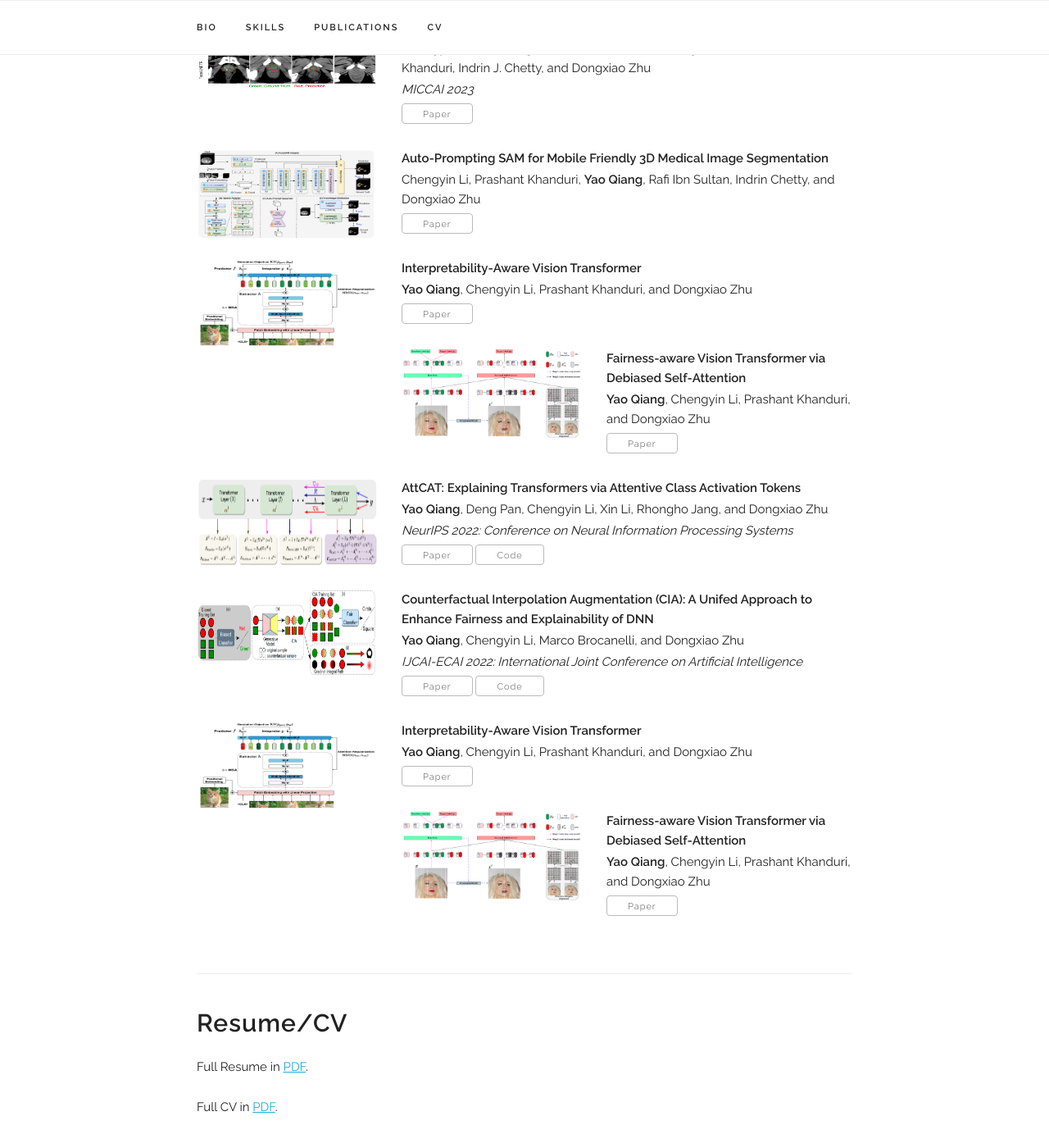
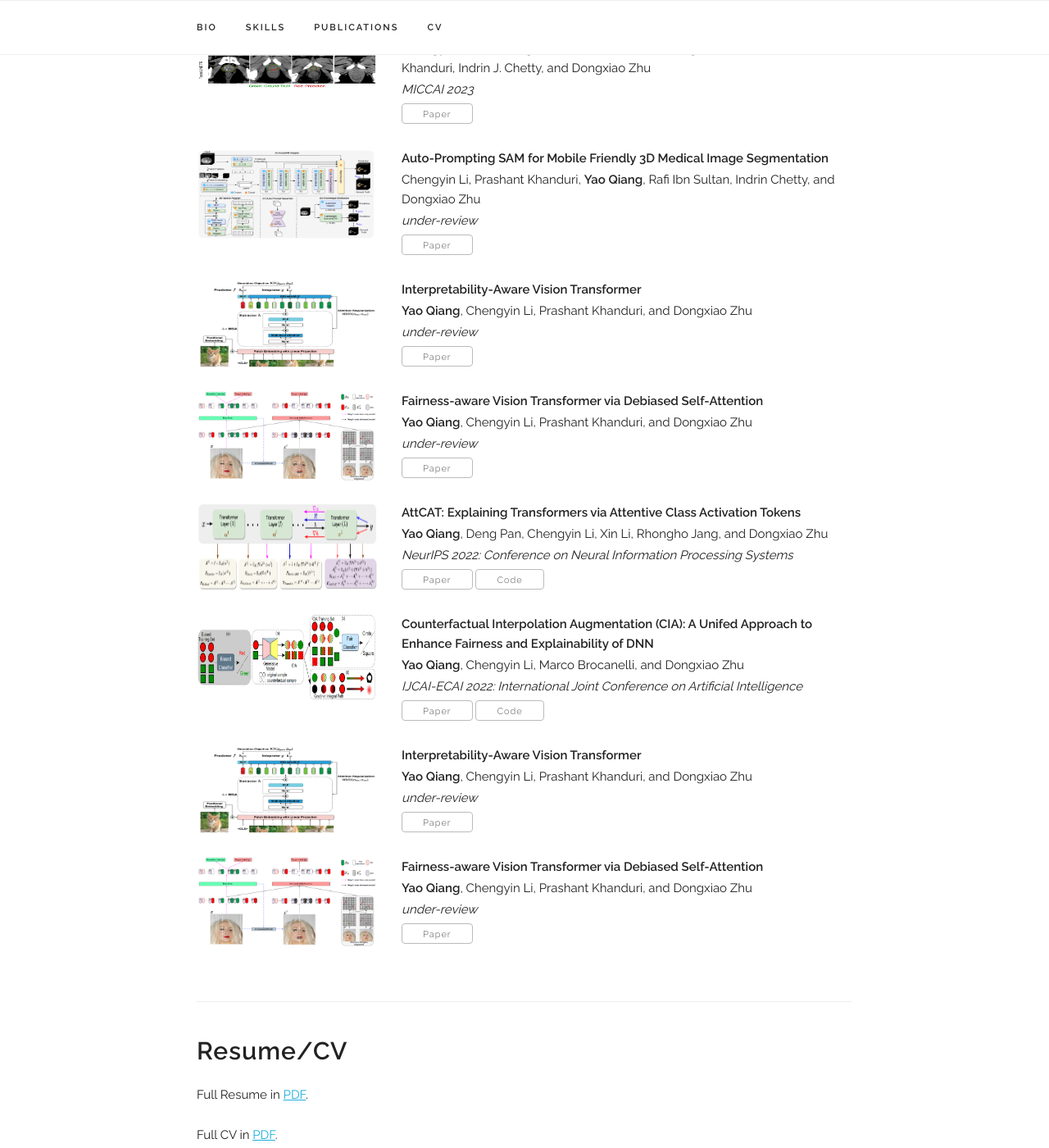
Before and after one commit to qiangyao1988/qiangyao1988.github.io, a Jekyll site: the page built from index.html, in a window 1280 px wide and 1400 px high, scrolled down 2619 px. Shown: the whole window at 82% size. Built offline with Jekyll 4.4.1, drawn with Linux system fonts in a browser that asks for light colours; some web fonts are replaced.

Commit message:
Update publications.yaml
update

```diff
--- a/_data/publications.yaml
+++ b/_data/publications.yaml
@@ -60,20 +60,21 @@
 
   - title: "Auto-Prompting SAM for Mobile Friendly 3D Medical Image Segmentation"
     authors: Chengyin Li, Prashant Khanduri, <b>Yao Qiang</b>, Rafi Ibn Sultan, Indrin Chetty, and Dongxiao Zhu
+    venue: "under-review"
     paper_pdf: "/assets/publications/2023_autoprompt/paper_autoprompt.pdf"
     paper_img: "/assets/publications/2023_autoprompt/paper_autoprompt.png"
     selected: n
 
   - title: "Interpretability-Aware Vision Transformer"
     authors: <b>Yao Qiang</b>, Chengyin Li, Prashant Khanduri, and Dongxiao Zhu
-    venue: " "
+    venue: "under-review"
     paper_pdf: "/assets/publications/2023_iaViT/paper_IAViT.pdf"
     paper_img: "/assets/publications/2023_iaViT/paper_IAViT.png"
     selected: y
 
   - title: "Fairness-aware Vision Transformer via Debiased Self-Attention"
     authors: <b>Yao Qiang</b>, Chengyin Li, Prashant Khanduri, and Dongxiao Zhu
-    venue: " "
+    venue: "under-review"
     paper_pdf: "/assets/publications/2023_fair_ViT/paper_fair_ViT.pdf"
     paper_img: "/assets/publications/2023_fair_ViT/paper_fair_ViT.png"
     selected: y
```
